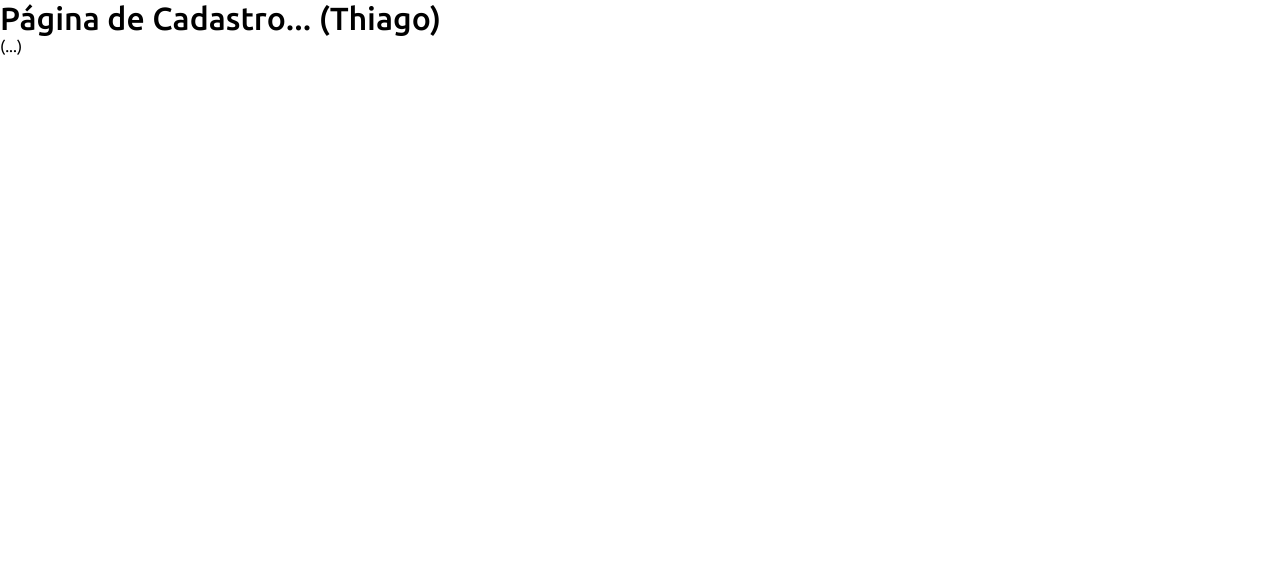
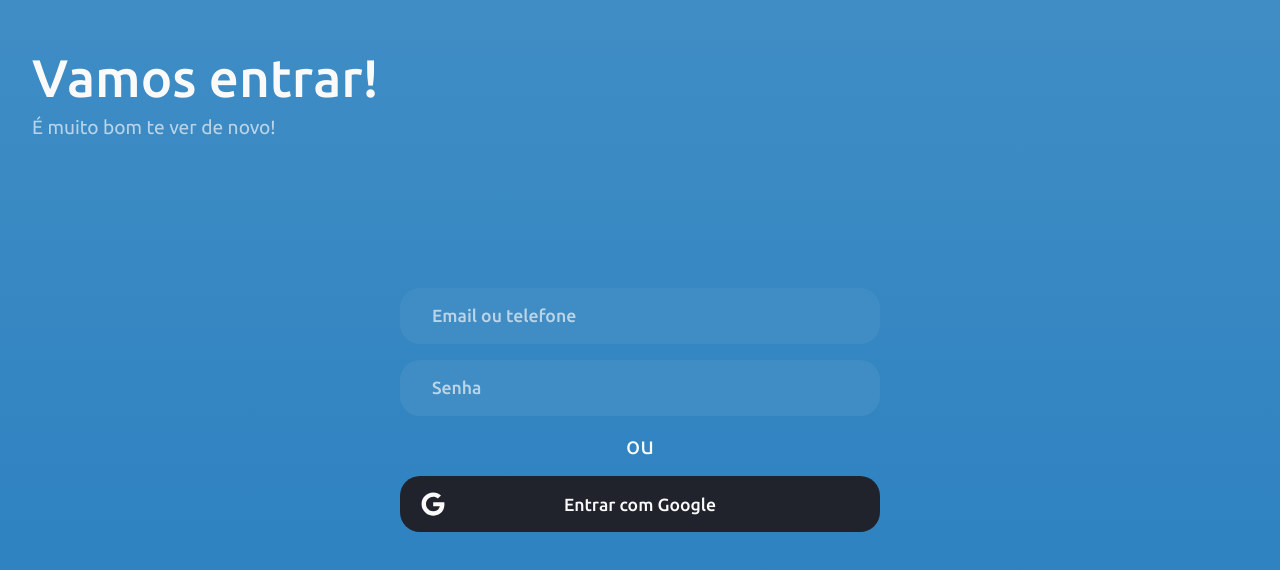
Before and after one commit to anaestheramaral/fisioPront---web, a Next.js app: page / in a window 1280 px wide. Shown: the top 570 px of the page. Built offline with nearby package versions, Linux system fonts and the light colour scheme; no server answers.

Commit message:
creating authentication

```diff
--- a/pages/_app.tsx
+++ b/pages/_app.tsx
@@ -1,7 +1,15 @@
 import '../styles/globals.scss'
 import type { AppProps } from 'next/app'
 
+import { Provider }  from 'next-auth/client'
+
 function MyApp({ Component, pageProps }: AppProps) {
-  return <Component {...pageProps} />
+  return (
+    <Provider session={pageProps.session}>
+      <Component {...pageProps} />
+    </Provider>
+
+  )
 }
+
 export default MyApp
--- a/pages/index.tsx
+++ b/pages/index.tsx
@@ -1,6 +1,13 @@
 import Head from 'next/head'
+import { Login } from '../components/Login'
+import { useSession } from 'next-auth/client'
+import { useRouter } from 'next/dist/client/router'
 
 export default function Home() {
+  const [ session ] = useSession()
+  const router = useRouter()
+
+  console.log(session)
   return (
     <div>
       <Head>
@@ -10,11 +17,7 @@ export default function Home() {
       </Head>
 
       <main>
-        <h1>
-          Página de Cadastro... (Thiago)
-        </h1>
-
-        (...)
+        { !session ? <Login /> : router.push('/home')}
       </main>
 
 
```
Also changed, not shown: pages/api/auth/[...nextauth].ts (added, +12 -0 lines).
